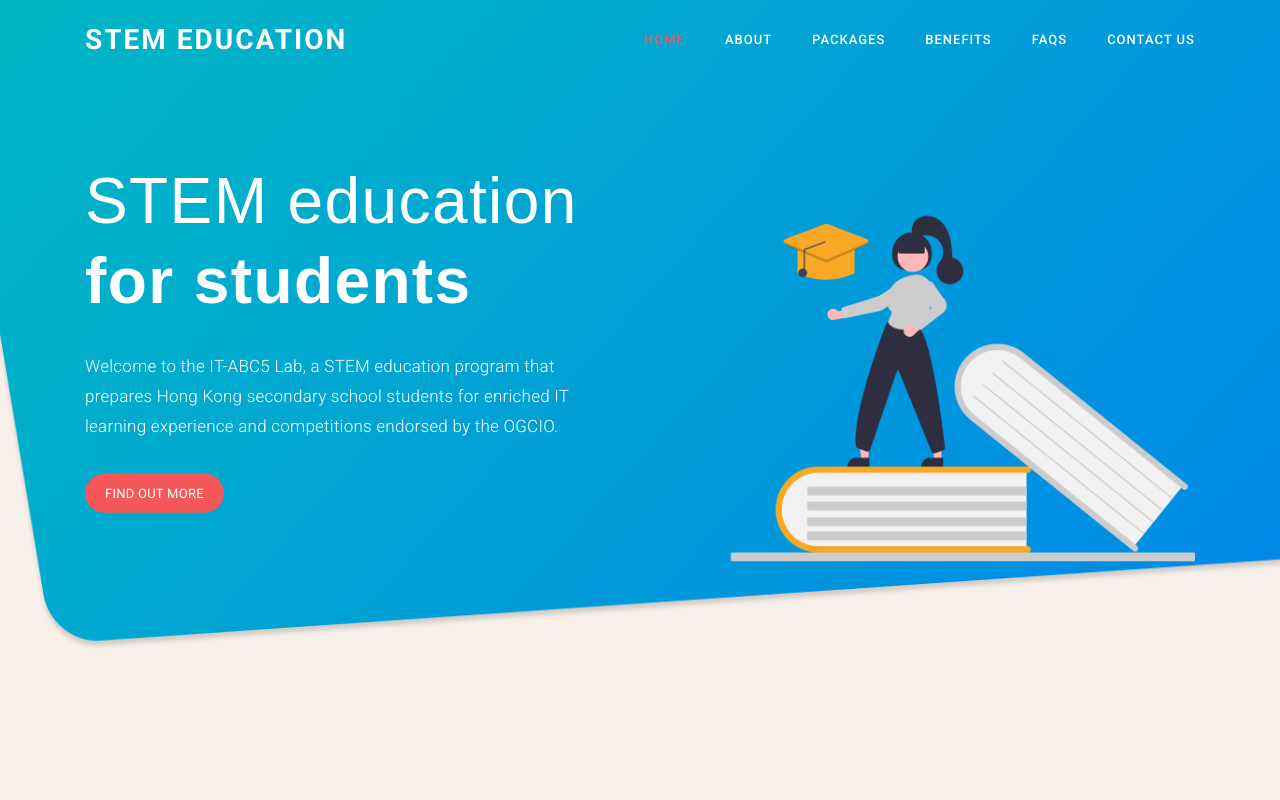
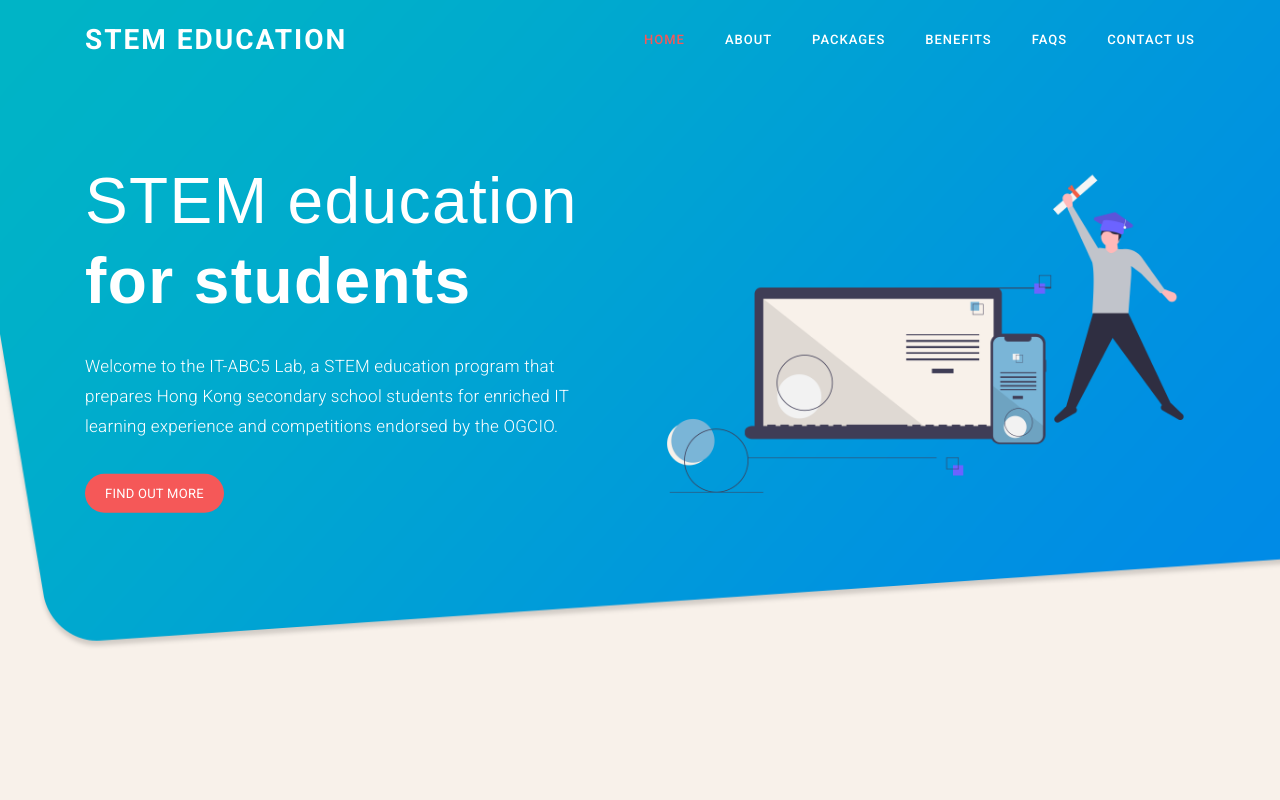
Before and after one commit to Talent-Development-Institute/abc5.lab.landing.v1.20201119, a plain HTML site: page index.html in a window 1280 px wide. Shown: the top 800 px of the page. Drawn offline with Linux system fonts and the light colour scheme.

Commit message:
header img updated

```diff
--- a/index.html
+++ b/index.html
@@ -99,8 +99,8 @@ https://templatemo.com/tm-537-art-factory
                     </div>
                     <div class="col-lg-6 col-md-6 col-sm-12 col-xs-12 h-320-320px"
                         data-scroll-reveal="enter right move 30px over 0.6s after 0.4s">
-                        <img src="assets/images/new/undraw_education_f8ru.png"
-                            class="rounded img-fluid d-block mx-auto img-mt-0" alt="First Vector Graphic">
+                        <img src="assets/images/new/Frame 12.png" class="rounded img-fluid d-block mx-auto img-mt-0"
+                            alt="First Vector Graphic">
 
                         <!-- <img src="assets/images/new/Group 26.png" class="rounded img-fluid d-block mx-auto img-mt-0"
                             alt="First Vector Graphic"> -->
```
Also changed, not shown: assets/images/new/Frame 12.png (added).
